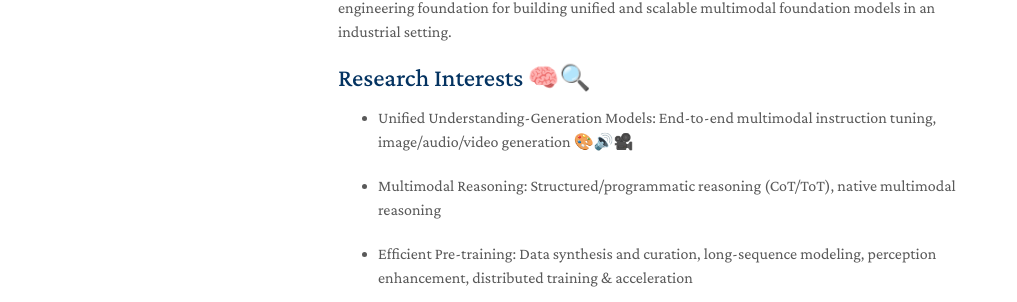
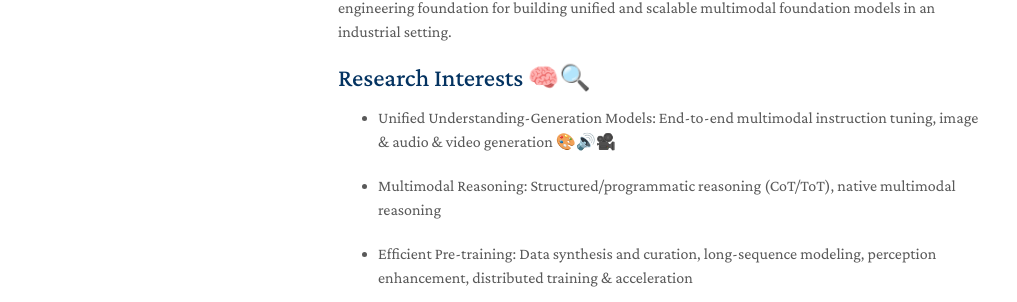
Before and after one commit to Cherishnoobs/Chenglong-Chu.github.io, a Jekyll site: the page built from index.md, in a window 1280 px wide and 900 px high. Shown: the part 325-627 px from the top of the window, without its empty margins (132-1149 px from the left). Built offline with Jekyll 4.4.1, drawn with Linux system fonts in a browser that asks for light colours; nearby versions of some CDN libraries; a style sheet for code colours, icons or effects is not loaded; our own code applies the rules of GitHub Pages for plain Markdown files.

```diff
--- a/index.md
+++ b/index.md
@@ -10,7 +10,7 @@ Currently, I am a Research Engineer at the Kwai Keye team, focusing on pre-train
 I pursued my Master’s degree at the INCODAT Lab of Dalian University of Technology, under the supervision of Prof. Fangming Zhong 📚👨‍🏫. During my graduate studies, I primarily worked on multimodal feature alignment and large-scale pre-training, which laid a methodological and engineering foundation for building unified and scalable multimodal foundation models in an industrial setting.
 
 ## Research Interests 🧠🔍
-- Unified Understanding-Generation Models: End-to-end multimodal instruction tuning, image/audio/video generation 🎨🔊🎥
+- Unified Understanding-Generation Models: End-to-end multimodal instruction tuning, image & audio & video generation 🎨🔊🎥
 
 - Multimodal Reasoning: Structured/programmatic reasoning (CoT/ToT), native multimodal reasoning
 
```
